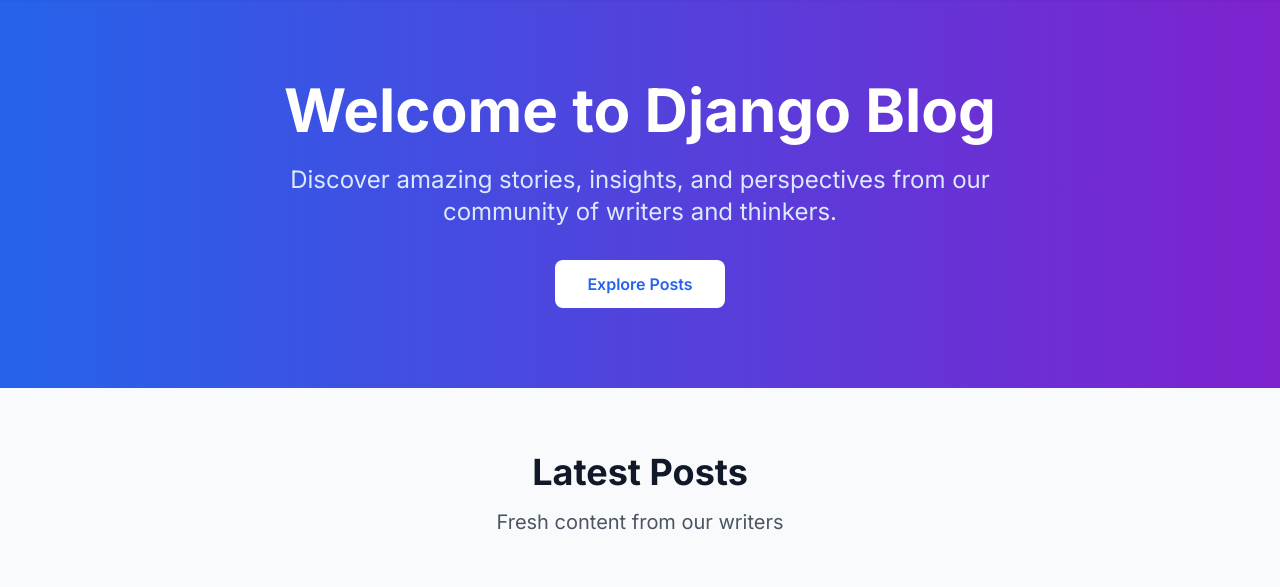
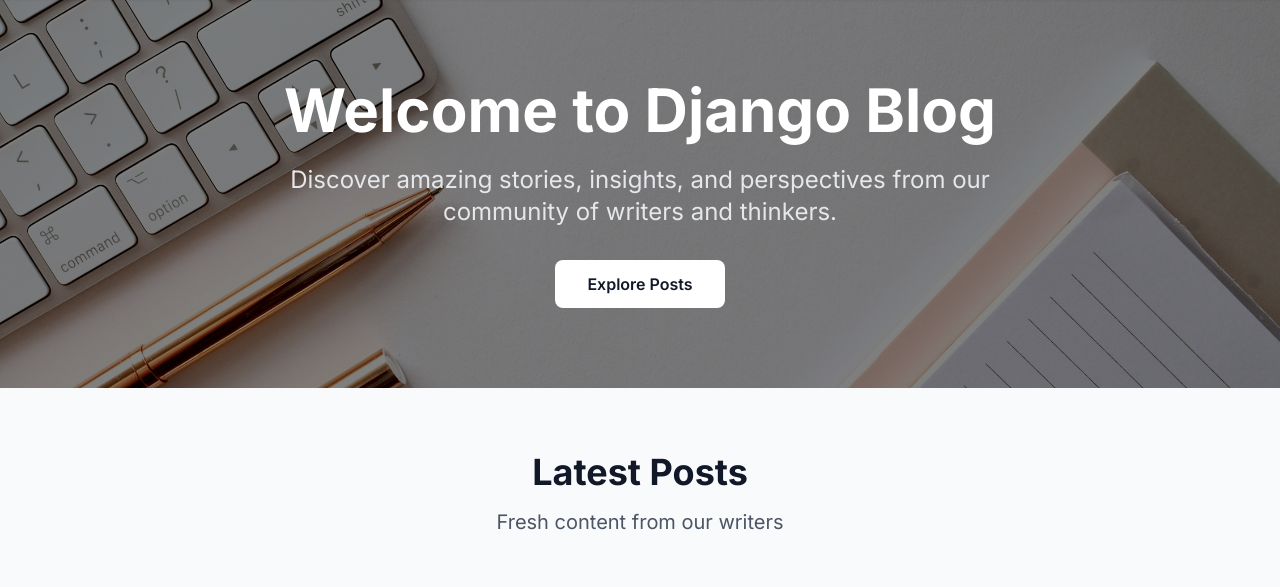
Before and after one commit to mandeell/mandel_django_blog, a Django app: page / in a window 1280 px wide. Shown: the part 65-652 px from the top of the page. Run offline with Django 5.2, Linux system fonts and the light colour scheme; data that the repository does not hold is empty; some libraries are stand-ins or nearby versions.

Commit message:
change the hero bg from gradient to an image

```diff
--- a/django_blog/templates/blog/home.html
+++ b/django_blog/templates/blog/home.html
@@ -5,17 +5,26 @@
 
 {% block content %}
 <!-- Hero Section -->
-<section class="bg-gradient-to-r from-blue-600 to-purple-700 text-white">
-    <div class="max-w-7xl mx-auto px-4 sm:px-6 lg:px-8 py-20">
+<section class="relative bg-gray-900 text-white overflow-hidden">
+    <!-- Background Image -->
+    <div class="absolute inset-0">
+        <img src="{% static 'images/hero-bg.jpg' %}"
+             alt="Hero Background"
+             class="w-full h-full object-cover">
+        <div class="absolute inset-0 bg-black bg-opacity-50"></div>
+    </div>
+
+    <!-- Content -->
+    <div class="relative max-w-7xl mx-auto px-4 sm:px-6 lg:px-8 py-20">
         <div class="text-center">
             <h1 class="text-4xl md:text-6xl font-bold mb-6">
                 Welcome to Django Blog
             </h1>
-            <p class="text-xl md:text-2xl text-blue-100 mb-8 max-w-3xl mx-auto">
+            <p class="text-xl md:text-2xl text-gray-200 mb-8 max-w-3xl mx-auto">
                 Discover amazing stories, insights, and perspectives from our community of writers and thinkers.
             </p>
             <div class="flex flex-col sm:flex-row gap-4 justify-center">
-                <a href="#latest-posts" class="bg-white text-blue-600 px-8 py-3 rounded-lg font-semibold hover:bg-gray-100 transition-colors duration-200">
+                <a href="#latest-posts" class="bg-white text-gray-900 px-8 py-3 rounded-lg font-semibold hover:bg-gray-100 transition-colors duration-200">
                     Explore Posts
                 </a>
             </div>
```
Also changed, not shown: django_blog/static/images/hero-bg.jpg (added).
